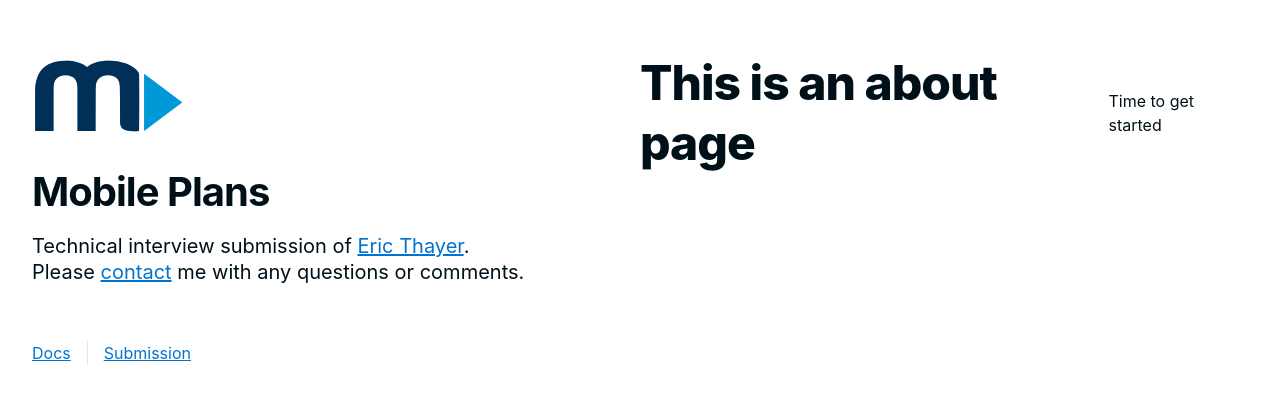
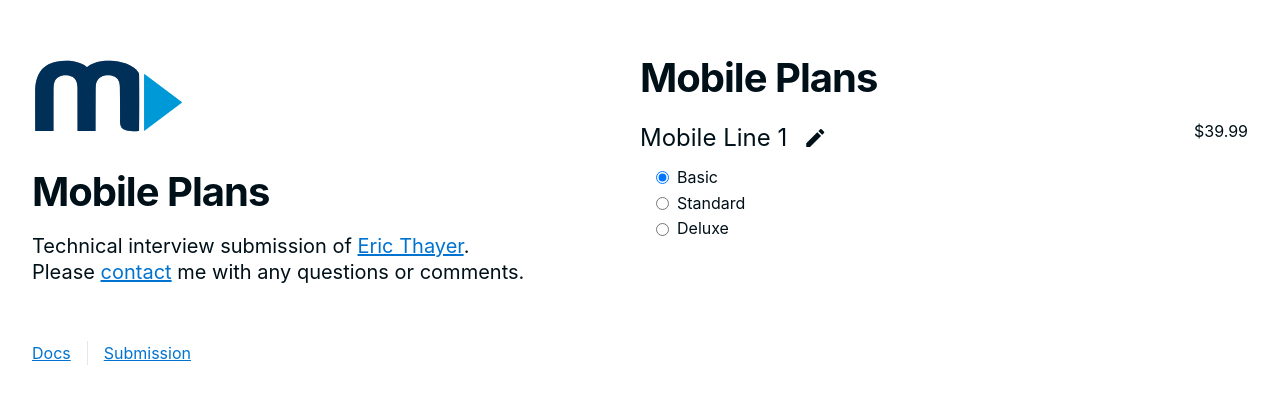
Before and after one commit to ericthayer/mobile-plans, a Vue app: page /submission in a window 1280 px wide. Shown: the part 183-586 px from the top of the page. Built offline with nearby package versions, Linux system fonts and the light colour scheme; a web font is replaced by a local one.

Commit message:
WIP - plan form. Edit in place plan name, setting up plan options select

```diff
--- /dev/null
+++ b/src/components/forms/MobilePlanForm.vue
@@ -0,0 +1,191 @@
+<template>
+  <div>
+    <form id="mobile-line-1" action="" @submit.prevent>
+      <h2 class="kite-type-style--title-2">{{ title }}</h2>
+      <!-- mobile plan -->
+      <fieldset>
+        <div class="flex place-content-between">
+          <legend v-if="!editPlanName" class="plan-title w-auto" @click="toggleEditPlanName()">
+            {{ this.mobilePlan.name }}
+          </legend>
+          <input
+            v-else
+            v-model="this.mobilePlan.name"
+            class=""
+            title="plan name"
+            type="text"
+            @keyup.enter="toggleEditPlanName()"
+          />
+          <button class="ml-4" type="button" @click="toggleEditPlanName()">
+            <span v-if="editPlanName" class="material-icons">done</span>
+            <span v-else class="material-icons">edit</span>
+          </button>
+          <div class="plan-price ml-auto">
+            {{ `$` + planPrice }}
+          </div>
+        </div>
+        <div v-for="option in planOptions" :key="option.name" class="flex items-center">
+          <input
+            :id="`planOption` + option.name"
+            name="planOptions"
+            class="ml-4"
+            type="radio"
+            :checked="option.name == 'Basic'"
+            @click="addPlanOptionCost(option)"
+          />
+          <label class="ml-2 mb-0" :for="`planOption` + option.name">{{ option.name }}</label>
+        </div>
+      </fieldset>
+    </form>
+  </div>
+</template>
+
+<script lang="ts">
+export default {
+  props: ['title'],
+  setup() {},
+  data() {
+    return {
+      editPlanName: false,
+      mobilePlan:
+      {
+        name: 'Mobile Line 1',
+        option: 'Basic',
+        price: 39.99,
+        editing: true
+      },
+      planOptions: [
+        {
+          name: 'Basic',
+          cost: 39.99
+        },
+        {
+          name: 'Standard',
+          cost: 69.99
+        },
+        {
+          name: 'Deluxe',
+          cost: 99.99
+        }
+      ],
+      deviceOptions: {
+        manufacturers: [
+          {
+            name: 'Apple',
+            models: [
+              {
+                name: 'iPhone 14 Pro Max',
+                colors: [
+                  {
+                    name: 'Black',
+                    hexcode: '#000000'
+                  },
+                  {
+                    name: 'Gray',
+                    hexcode: '#555555'
+                  },
+                  {
+                    name: 'Rose',
+                    hexcode: '#D8A9A9'
+                  },
+                  {
+                    name: 'Silver',
+                    hexcode: '#E0E0E0'
+                  }
+                ],
+                storage: [
+                  {
+                    size: '128GB',
+                    cost: 0
+                  },
+                  {
+                    size: '256GB',
+                    cost: 9.99
+                  },
+                  {
+                    size: '512GB',
+                    cost: 19.99
+                  },
+                  {
+                    size: '1TB',
+                    cost: 29.99
+                  }
+                ]
+              }
+            ]
+          }
+        ]
+      },
+      tradeInOptions: {
+        carriers: [
+          {
+            name: 'At&t'
+          },
+          {
+            name: 'Cricket'
+          },
+          {
+            name: 'Google Voice'
+          },
+          {
+            name: 'Verizon'
+          }
+        ],
+        IMEINumber: {
+          number: null
+        },
+        deviceConditionQuestions: [
+          {
+            question: 'Is the device free of major physical damage?',
+            answer: null
+          },
+          {
+            question: 'Does the device have a functional screen?',
+            answer: null
+          },
+          {
+            question: 'Does the device power on?',
+            answer: null
+          }
+        ]
+      },
+      protectionPlans: [
+        {
+          cost: 5.0,
+          description: 'This is the protection plan description'
+        }
+      ]
+    }
+  },
+  computed: {
+    planPrice(): Number {
+      // const updatedPlans = this.mobilePlans.filter((plan) => {
+      //   plan.editing === true
+      // })
+      return (this.mobilePlan.price).toFixed(2)
+    },
+    setDefaultPlanOption() {
+      return this.planOptions.filter((option) => option.name == 'Basic') ? true : false
+    }
+  },
+  methods: {
+    toggleEditPlanName() {
+      this.editPlanName = !this.editPlanName
+    },
+    addPlanOptionCost(optionPlan: {name: string, cost: Number}) {
+      // const updatedPlans = this.mobilePlans.filter((plan) => {
+      //   plan.editing === true
+      // })
+      // updatedPlans[0].price = cost
+      this.mobilePlan.option = optionPlan.name
+      this.mobilePlan.price = optionPlan.cost
+    }
+  },
+  watch: {
+
+  }
+}
+</script>
+
+<style lang="scss">
+</style>
--- a/src/views/SubmissionView.vue
+++ b/src/views/SubmissionView.vue
@@ -1,15 +1,34 @@
 <template>
-  <div class="about">
-    <h1>This is an about page</h1>
-    <p>Time to get started</p>
-  </div>
+  <MobilePlanForm title="Mobile Plans" />
 </template>
 
-<style>
-@media (min-width: 1024px) {
-  .about {
-    align-items: center;
-    display: flex;
-  }
-}
+<script lang="ts">
+import { defineComponent, computed } from 'vue'
+import MobilePlanForm from '../components/forms/MobilePlanForm.vue'
+
+export default defineComponent({
+  name: 'SubmissionView',
+  components: {
+    MobilePlanForm
+  },
+  data() {
+    return {
+
+    }
+  },
+  setup() {
+    // const platformStore = usePlatformStore()
+    return {
+    }
+  },
+  computed: {
+
+  },
+  methods: {
+
+  },
+})
+</script>
+
+<style lang="scss">
 </style>
```
